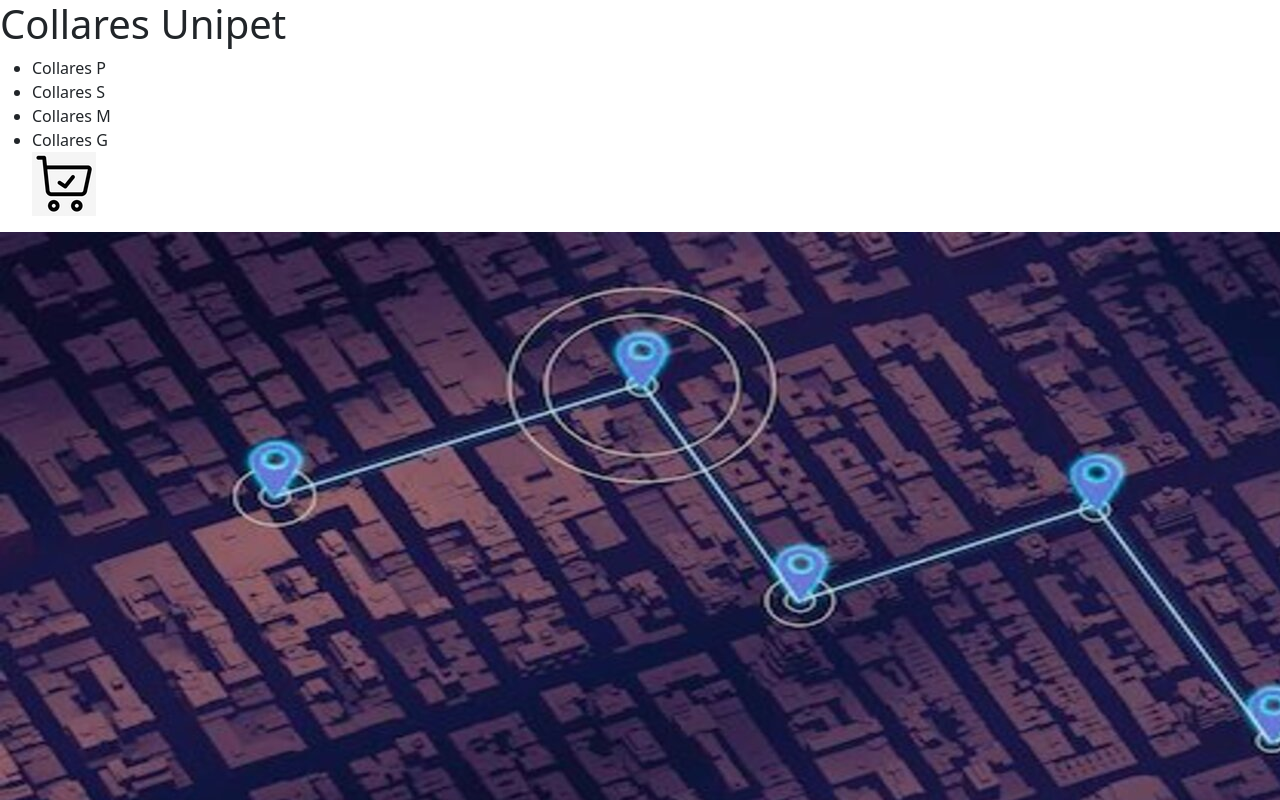
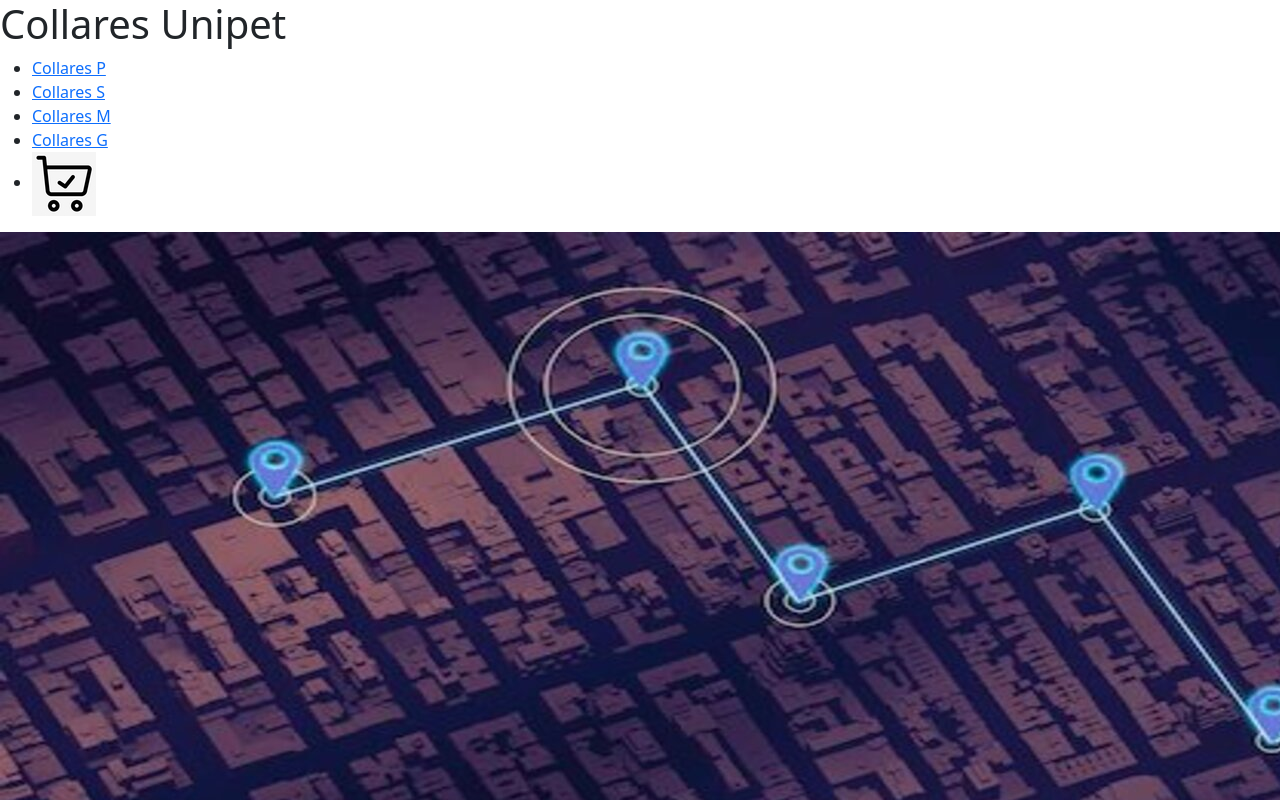
Before and after one commit to emisilvag/Unipet, a React (Create React App) app: page /detalle/1 in a window 1280 px wide. Shown: the top 800 px of the page. Built offline with nearby package versions, Linux system fonts and the light colour scheme.

Commit message:
routing y navegacion

```diff
--- a/package.json
+++ b/package.json
@@ -9,6 +9,7 @@
     "bootstrap": "^5.1.3",
     "react": "^18.1.0",
     "react-dom": "^18.1.0",
+    "react-router-dom": "^6.3.0",
     "react-scripts": "5.0.1",
     "web-vitals": "^2.1.4"
   },
--- a/src/App.js
+++ b/src/App.js
@@ -2,19 +2,36 @@ import logo from "./fondo.jpg";
 import NavBar from "./components/NavBar/NavBar";
 import ItemListContainer from "./components/ItemListContainer/ItemListContainer";
 import ItemDetailContainer from "./components/ItemDetailContainer/ItemDetailContainer";
+import { BrowserRouter, Route, Routes } from "react-router-dom";
+import Cart from "./components/Cart/Cart";
 // import "./App.css";
 
 function App() {
   return (
     <div className="App">
-      <header className="App-header">
-        <h1>Collares Unipet</h1>
-        <NavBar />
-        <img src={logo} className="App-logo" alt="logo" />
-        <p>Contacto: collaresunipet@gmail.com</p>
-        <ItemListContainer greeting="Bienvenido" />
-        <ItemDetailContainer />
-      </header>
+      <>
+        <BrowserRouter>
+          <h1>Collares Unipet</h1>
+          <NavBar />
+          {/* <Cart /> */}
+          <img src={logo} className="App-logo" alt="logo" />
+          <p>Contacto: collaresunipet@gmail.com</p>
+          <Routes>
+            <Route path="/" element={<ItemListContainer />} />
+            <Route
+              path="/categoria/:categoriaId"
+              element={<ItemListContainer />}
+            />
+            <Route path="/cart" element={<Cart />} />
+            <Route
+              path="/detalle/:detalleId"
+              element={<ItemDetailContainer />}
+            />
+            {/* <ItemListContainer greeting="Bienvenido" /> */}
+            {/* <ItemDetailContainer greeting="Detalle del prodecto" /> */}
+          </Routes>
+        </BrowserRouter>
+      </>
     </div>
   );
 }
--- /dev/null
+++ b/src/components/Cart/Cart.jsx
@@ -0,0 +1,7 @@
+import React from "react";
+
+const Cart = () => {
+  return <div>Cart</div>;
+};
+
+export default Cart;
--- a/src/components/Item/Item.jsx
+++ b/src/components/Item/Item.jsx
@@ -1,12 +1,13 @@
 import React from "react";
+import { Link } from "react-router-dom";
 
 const Item = ({ info }) => {
   return (
-    <a href="">
+    <Link to={`/detalle/${info.id}`}>
       <img src={info.image} />
       <p>{info.article}</p>
       <p>{info.precio}</p>
-    </a>
+    </Link>
   );
 };
 
--- a/src/components/ItemDetailContainer/ItemDetailContainer.jsx
+++ b/src/components/ItemDetailContainer/ItemDetailContainer.jsx
@@ -1,16 +1,45 @@
 import React, { useEffect, useState } from "react";
 import ItemDetail from "../ItemDetail/ItemDetail";
+import { useParams } from "react-router";
 
-const collares = {
-  id: 1,
-  image:
-    "https://cdn.lavoz.com.ar/sites/default/files/styles/landscape_565_318/public/nota_periodistica/GPS_mascotas_02_1580822277.jpg",
-  article: "Collar Unipet P",
-  precio: "UYU $2000",
-};
+const collares = [
+  {
+    id: 1,
+    image:
+      "https://cdn.lavoz.com.ar/sites/default/files/styles/landscape_565_318/public/nota_periodistica/GPS_mascotas_02_1580822277.jpg",
+    article: "Collar Unipet P",
+    precio: "UYU $2000",
+    category: "p",
+  },
+  {
+    id: 2,
+    image:
+      "https://cdn.lavoz.com.ar/sites/default/files/styles/landscape_565_318/public/nota_periodistica/GPS_mascotas_02_1580822277.jpg",
+    article: "Collar Unipet S",
+    precio: "UYU $2500",
+    category: "s",
+  },
+  {
+    id: 3,
+    image:
+      "https://cdn.lavoz.com.ar/sites/default/files/styles/landscape_565_318/public/nota_periodistica/GPS_mascotas_02_1580822277.jpg",
+    article: "Collar Unipet M",
+    precio: "UYU $3000",
+    category: "m",
+  },
+  {
+    id: 4,
+    image:
+      "https://cdn.lavoz.com.ar/sites/default/files/styles/landscape_565_318/public/nota_periodistica/GPS_mascotas_02_1580822277.jpg",
+    article: "Collar Unipet G",
+    precio: "UYU $3500",
+    category: "g",
+  },
+];
 
 export const ItemDetailContainer = () => {
   const [data, setData] = useState({});
+  const { detalleId } = useParams();
 
   useEffect(() => {
     const getData = new Promise((resolve) => {
@@ -19,8 +48,11 @@ export const ItemDetailContainer = () => {
       }, 2000);
     });
 
-    getData.then((res) => setData(res));
+    getData.then((res) =>
+      setData(res.find((collares) => collares.id === parseInt(detalleId)))
+    );
   }, []);
+
   return <ItemDetail data={data} />;
 };
 
--- a/src/components/ItemListContainer/ItemListContainer.jsx
+++ b/src/components/ItemListContainer/ItemListContainer.jsx
@@ -1,6 +1,7 @@
 import ItemCount from "../ItemCount/ItemCount";
 import ItemList from "../ItemList/ItemList";
 import React, { useState, useEffect } from "react";
+import { useParams } from "react-router";
 
 const collares = [
   {
@@ -9,6 +10,7 @@ const collares = [
       "https://cdn.lavoz.com.ar/sites/default/files/styles/landscape_565_318/public/nota_periodistica/GPS_mascotas_02_1580822277.jpg",
     article: "Collar Unipet P",
     precio: "UYU $2000",
+    category: "p",
   },
   {
     id: 2,
@@ -16,6 +18,7 @@ const collares = [
       "https://cdn.lavoz.com.ar/sites/default/files/styles/landscape_565_318/public/nota_periodistica/GPS_mascotas_02_1580822277.jpg",
     article: "Collar Unipet S",
     precio: "UYU $2500",
+    category: "s",
   },
   {
     id: 3,
@@ -23,6 +26,7 @@ const collares = [
       "https://cdn.lavoz.com.ar/sites/default/files/styles/landscape_565_318/public/nota_periodistica/GPS_mascotas_02_1580822277.jpg",
     article: "Collar Unipet M",
     precio: "UYU $3000",
+    category: "m",
   },
   {
     id: 4,
@@ -30,11 +34,14 @@ const collares = [
       "https://cdn.lavoz.com.ar/sites/default/files/styles/landscape_565_318/public/nota_periodistica/GPS_mascotas_02_1580822277.jpg",
     article: "Collar Unipet G",
     precio: "UYU $3500",
+    category: "g",
   },
 ];
 
 export default function ItemListContainer({ greeting }) {
   const [data, setData] = useState([]);
+
+  const { categoriaId } = useParams();
 
   useEffect(() => {
     const getData = new Promise((resolve) => {
@@ -42,8 +49,15 @@ export default function ItemListContainer({ greeting }) {
         resolve(collares);
       }, 2000);
     });
-    getData.then((res) => setData(res));
-  }, []);
+
+    if (categoriaId) {
+      getData.then((res) =>
+        setData(res.filter((collares) => collares.category === categoriaId))
+      );
+    } else {
+      getData.then((res) => setData(res));
+    }
+  }, [categoriaId]);
 
   return (
     <div>
--- a/src/components/NavBar/NavBar.js
+++ b/src/components/NavBar/NavBar.js
@@ -1,18 +1,36 @@
 import CartWidget from "../CartWidget/CartWidget";
+import { NavLink } from "react-router-dom";
+import React from "react";
 
-export default function NavBar() {
-  function handleClick() {
-    console.log("click");
-  }
+export const NavBar = () => {
   return (
-    <nav>
-      <ul>
-        <li onClick={handleClick}>Collares P</li>
-        <li>Collares S</li>
-        <li>Collares M</li>
-        <li>Collares G</li>
-        <CartWidget />
-      </ul>
-    </nav>
+    <div>
+      <nav>
+        <ul>
+          <li>
+            <NavLink to="/categoria/p">Collares P</NavLink>
+          </li>
+          <li>
+            <NavLink to="/categoria/s">Collares S</NavLink>
+          </li>
+          <li>
+            <NavLink to="/categoria/m">Collares M</NavLink>
+          </li>
+          <li>
+            <NavLink to="/categoria/g">Collares G</NavLink>
+          </li>
+          <li>
+            <NavLink to="/cart">
+              <CartWidget />
+            </NavLink>
+          </li>
+          {/* <li>Collares S</li> */}
+          {/* <li>Collares M</li> */}
+          {/* <li>Collares G</li> */}
+        </ul>
+      </nav>
+    </div>
   );
-}
+};
+
+export default NavBar;
```
Also changed, not shown: 1 other file (tests, documents, lock files or other folders).
